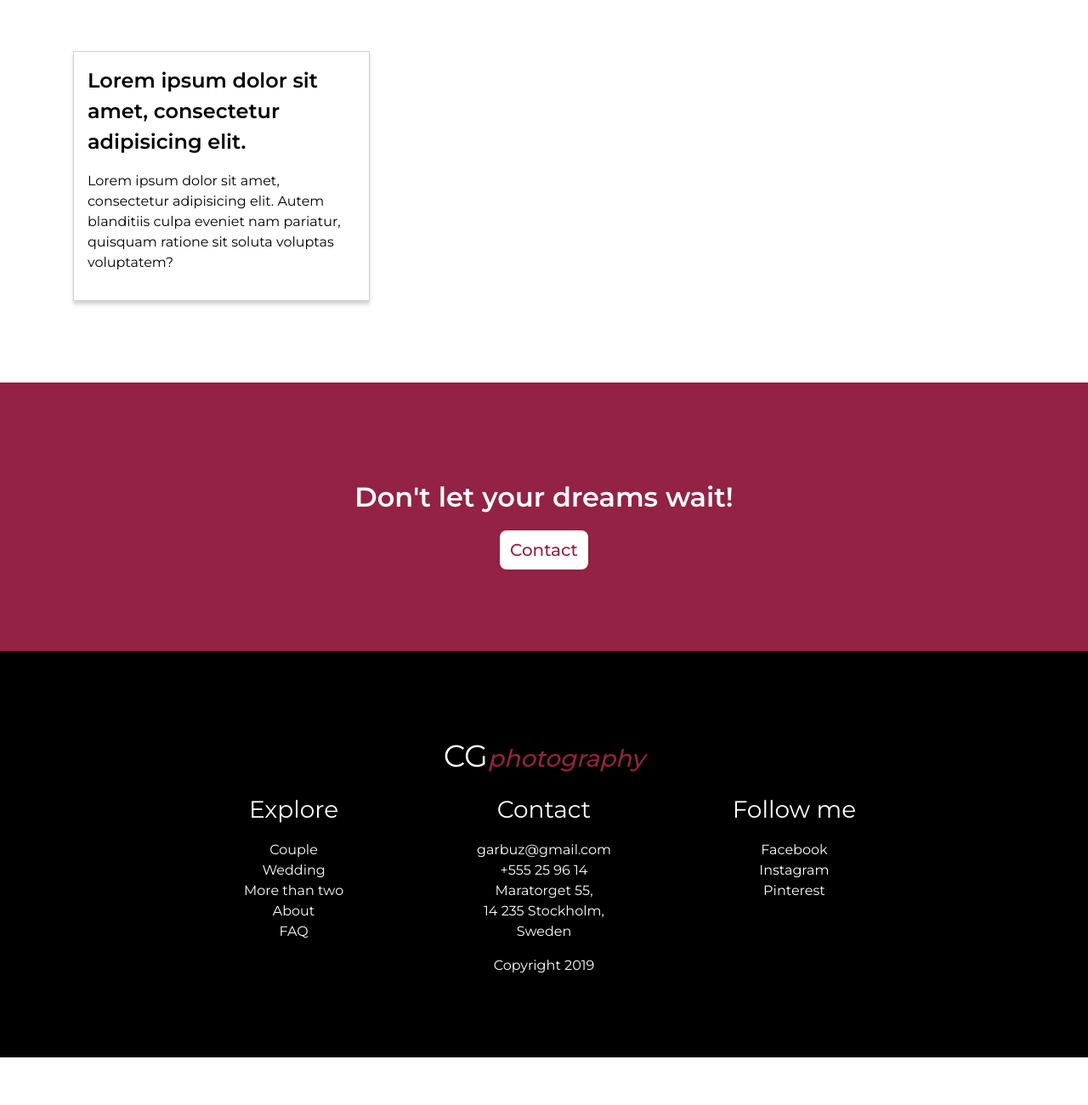
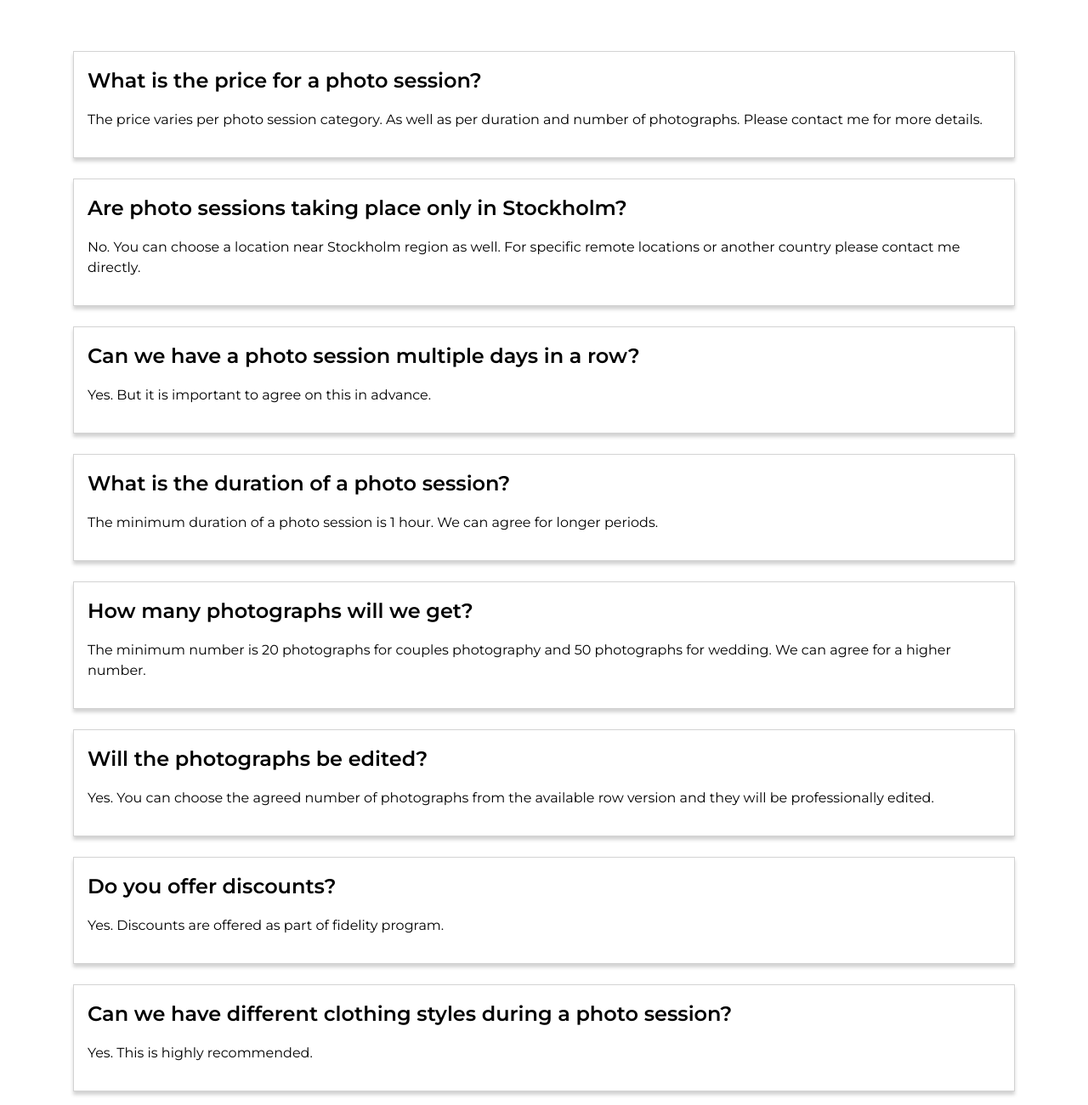
Before and after one commit to Itamichan/CG_photography, a plain HTML site: page assets/faq.html in a window 1280 px wide. Shown: the part 400-1700 px from the top of the page at 85% size. Before the commit the page ends 1644 px from the top, so only its background shows below. Drawn offline with nearby package versions, Linux system fonts and the light colour scheme.

Commit message:
- added the specific content for Q/A - resolved #20 - resolved #19 - resolved #17 - resolved #15 - resolved #14 - resolved #13 - resolved #12 - resolved #8

```diff
--- a/assets/faq.html
+++ b/assets/faq.html
@@ -105,17 +105,89 @@
             <div class="row">
                 <div class="col mx-3">
                     <div class="row">
-                        <div class="col-12 col-md-6 col-lg-4">
+                        <div class="col-12">
                             <div class="material-frame">
                                 <p class="text-default">
                                     <b>
-                                        Lorem ipsum dolor sit amet, consectetur adipisicing elit.
+                                        What is the price for a photo session?
                                     </b>
                                 </p>
                                 <p>
-                                    Lorem ipsum dolor sit amet, consectetur adipisicing elit.
-                                    Autem blanditiis culpa eveniet nam pariatur, quisquam ratione sit soluta
-                                    voluptas voluptatem?
+                                    The price varies per photo session category.
+                                    As well as per duration and number of photographs. Please contact me for more details.
+                                </p>
+                            </div>
+                            <div class="material-frame">
+                                <p class="text-default">
+                                    <b>
+                                        Are photo sessions taking place only in Stockholm?
+                                    </b>
+                                </p>
+                                <p>
+                                    No. You can choose a location near Stockholm region as well.
+                                    For specific remote locations or another country please contact me directly.
+                                </p>
+                            </div>
+                            <div class="material-frame">
+                                <p class="text-default">
+                                    <b>
+                                        Can we have a photo session multiple days in a row?
+                                    </b>
+                                </p>
+                                <p>
+                                    Yes. But it is important to agree on this in advance.
+                                </p>
+                            </div>
+                            <div class="material-frame">
+                                <p class="text-default">
+                                    <b>
+                                        What is the duration of a photo session?
+                                    </b>
+                                </p>
+                                <p>
+                                    The minimum duration of a photo session is 1 hour. We can agree for longer periods.
+                                </p>
+                            </div>
+                            <div class="material-frame">
+                                <p class="text-default">
+                                    <b>
+                                        How many photographs will we get?
+                                    </b>
+                                </p>
+                                <p>
+                                    The minimum number is 20 photographs for couples photography and 50 photographs for wedding.
+                                    We can agree for a higher number.
+                                </p>
+                            </div>
+                            <div class="material-frame">
+                                <p class="text-default">
+                                    <b>
+                                        Will the photographs be edited?
+                                    </b>
+                                </p>
+                                <p>
+                                    Yes. You can choose the agreed number of photographs from the available row version
+                                    and they will be professionally edited.
+                                </p>
+                            </div>
+                            <div class="material-frame">
+                                <p class="text-default">
+                                    <b>
+                                        Do you offer discounts?
+                                    </b>
+                                </p>
+                                <p>
+                                    Yes. Discounts are offered as part of fidelity program.
+                                </p>
+                            </div>
+                            <div class="material-frame">
+                                <p class="text-default">
+                                    <b>
+                                        Can we have different clothing styles during a photo session?
+                                    </b>
+                                </p>
+                                <p>
+                                    Yes. This is highly recommended.
                                 </p>
                             </div>
                         </div>
```
Also changed, not shown: assets/images/faq.jpg.
